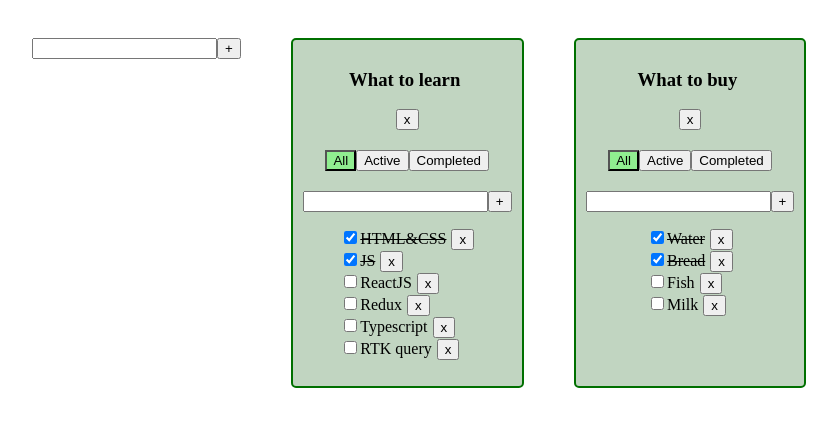
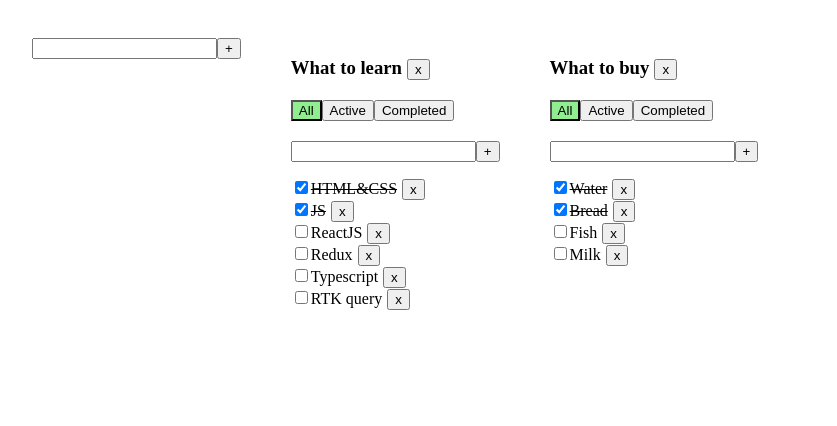
Before and after one commit to DruzhininaElena/todo-react, a React (Vite) app: page / in a window 1280 px wide. Shown: the top 426 px of the page, without its empty margins (6-843 px from the left). Built offline with nearby package versions, Linux system fonts and the light colour scheme.

Commit message:
remove styles

```diff
--- a/src/App.css
+++ b/src/App.css
@@ -7,17 +7,6 @@
 .app > div {
   margin-right: 50px;
 }
-
-.todolist-item {
-  display: flex;
-  flex-direction: column;
-  align-items: center;
-  border: 2px solid #007000;
-  border-radius: 5px;
-  padding: 10px;
-  background-color: #c1d5c1;
-}
-
 
 .error {
   border: red 1px solid;
--- a/src/App.tsx
+++ b/src/App.tsx
@@ -152,7 +152,7 @@ export const App = () => {
     return (
         <div className="app">
             <CreateItemForm createItem={createTodolist}/>
-            {!todolists.length ? <h2>No todolists</h2> : todolistsComponents}
+            {todolistsComponents}
         </div>
     )
 }
--- a/src/components/EditableSpan.tsx
+++ b/src/components/EditableSpan.tsx
@@ -18,6 +18,8 @@ export const EditableSpan = ({value, changeTaskTitle}: Props) => {
     }
     const turnOffEditModeOnEnterHandler = (e: KeyboardEvent<HTMLInputElement>) => {
         if (e.key === 'Enter') setEditMode(false)
+        changeTaskTitle(title)
+
     }
     const changeTitle = (e: ChangeEvent<HTMLInputElement>) => {
         setTitle(e.currentTarget.value)
--- a/src/components/TodolistItem.tsx
+++ b/src/components/TodolistItem.tsx
@@ -37,7 +37,7 @@ export const TodolistItem = (Props: Props) => {
     } = Props
 
     return (
-        <div className={'todolist-item'}>
+        <div>
             <TodolistTitle
                 title={title}
                 deleteTodolist={() => deleteTodolist(todolistId)}
--- a/src/components/TodolistTitle.tsx
+++ b/src/components/TodolistTitle.tsx
@@ -11,8 +11,8 @@ export const TodolistTitle = ({title, deleteTodolist, changeTodolistTitle}: Prop
         <>
             <h3>
                 <EditableSpan value={title} changeTaskTitle={changeTodolistTitle}/>
+                <Button title={'x'} onClick={deleteTodolist}/>
             </h3>
-            <Button title={'x'} onClick={deleteTodolist}/>
         </>
     );
 };
```
